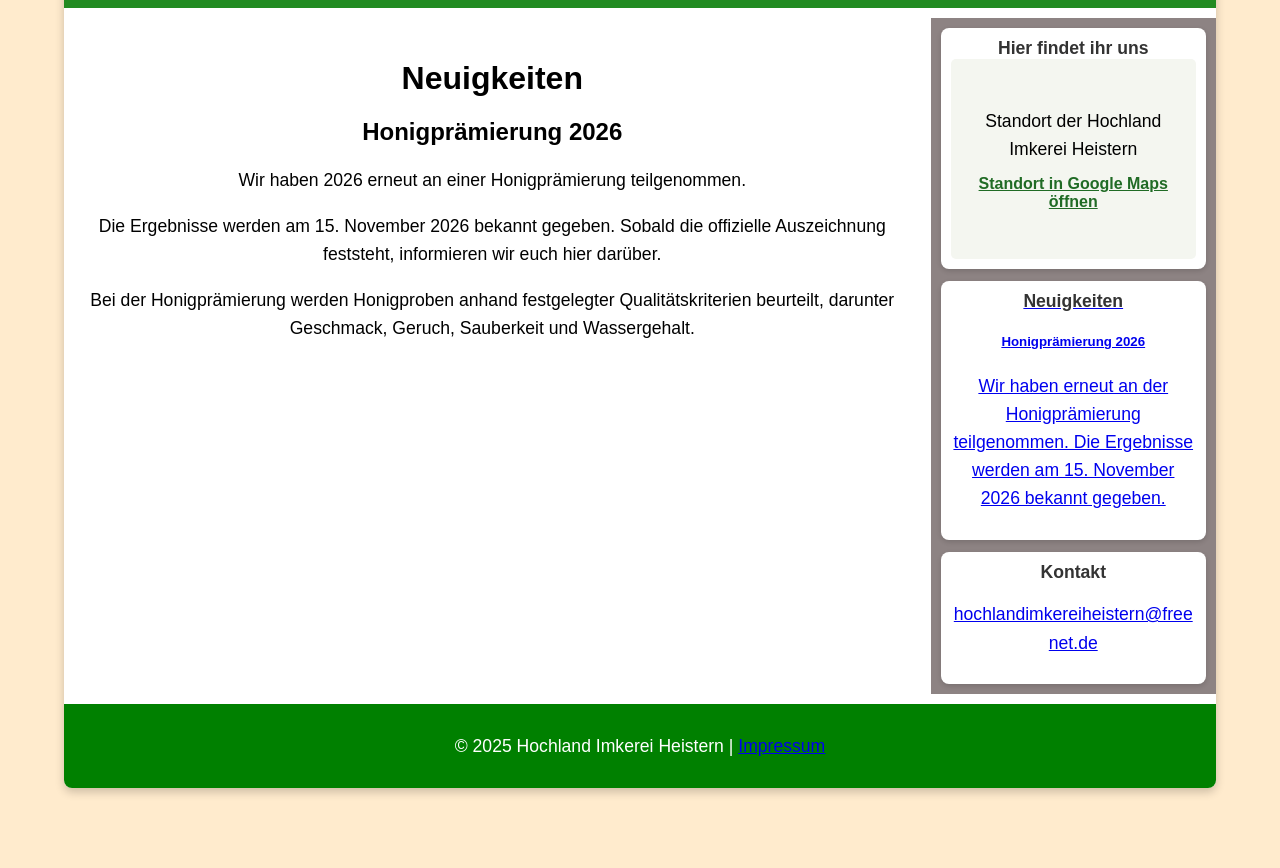
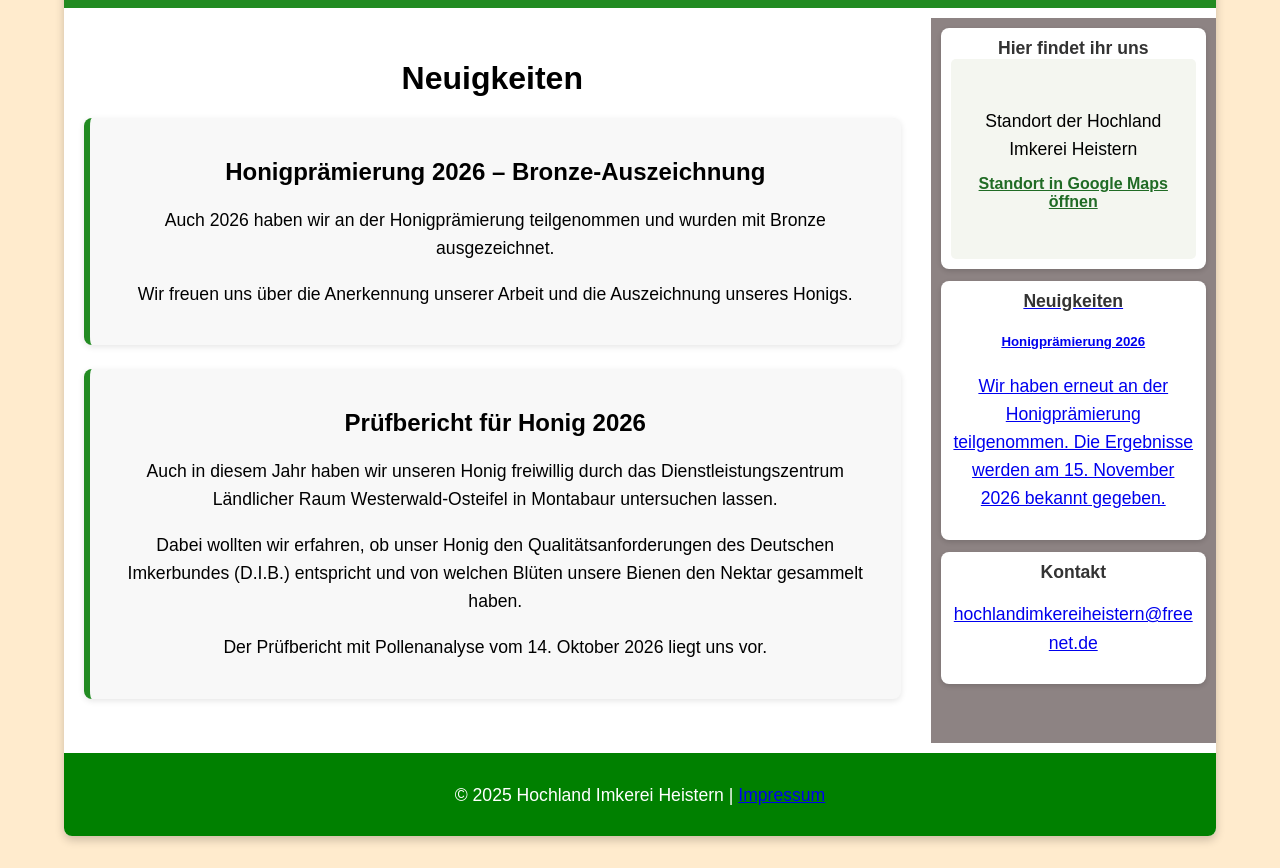
Before and after one commit to Kardnic/Hochland-Imkerei-Webseite, a React (Vite) app: page /neuigkeiten in a window 1280 px wide. Shown: the part 527-1395 px from the top of the page. Before the commit the page ends 1347 px from the top, so only its background shows below. Built offline with nearby package versions, Linux system fonts and the light colour scheme.

Commit message:
Aktualisiere Honigprämierung 2026 und ergänze Honiguntersuchung

```diff
--- a/src/pages/Neuigkeiten.jsx
+++ b/src/pages/Neuigkeiten.jsx
@@ -5,10 +5,17 @@ export default function Neuigkeiten() {
   return (
     <HauptLayout>
       <h1>Neuigkeiten</h1>
-      <h2>Honigprämierung 2026</h2>
-      <p>Wir haben 2026 erneut an einer Honigprämierung teilgenommen.</p>
-      <p>Die Ergebnisse werden am 15. November 2026 bekannt gegeben. Sobald die offizielle Auszeichnung feststeht, informieren wir euch hier darüber.</p>
-      <p>Bei der Honigprämierung werden Honigproben anhand festgelegter Qualitätskriterien beurteilt, darunter Geschmack, Geruch, Sauberkeit und Wassergehalt.</p>
+      <section>
+        <h2>Honigprämierung 2026 – Bronze-Auszeichnung</h2>
+        <p>Auch 2026 haben wir an der Honigprämierung teilgenommen und wurden mit Bronze ausgezeichnet.</p>
+        <p>Wir freuen uns über die Anerkennung unserer Arbeit und die Auszeichnung unseres Honigs.</p>
+      </section>
+      <section>
+        <h2>Prüfbericht für Honig 2026</h2>
+        <p>Auch in diesem Jahr haben wir unseren Honig freiwillig durch das Dienstleistungszentrum Ländlicher Raum Westerwald-Osteifel in Montabaur untersuchen lassen.</p>
+        <p>Dabei wollten wir erfahren, ob unser Honig den Qualitätsanforderungen des Deutschen Imkerbundes (D.I.B.) entspricht und von welchen Blüten unsere Bienen den Nektar gesammelt haben.</p>
+        <p>Der Prüfbericht mit Pollenanalyse vom 14. Oktober 2026 liegt uns vor.</p>
+      </section>
     </HauptLayout>
   );
 }
```
